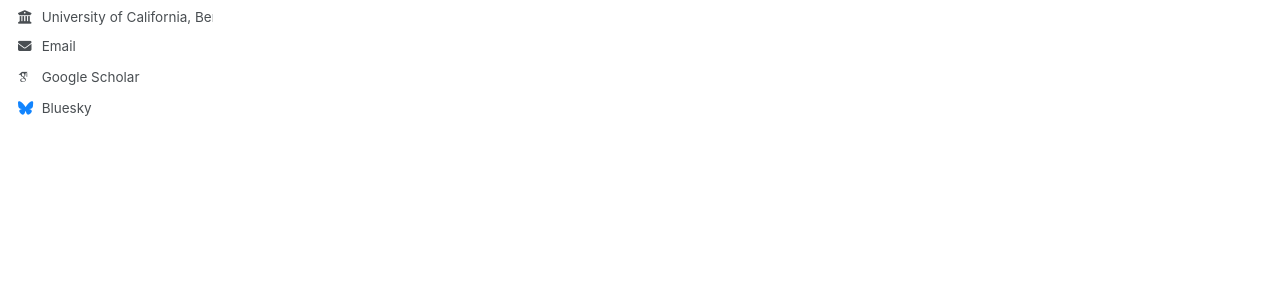
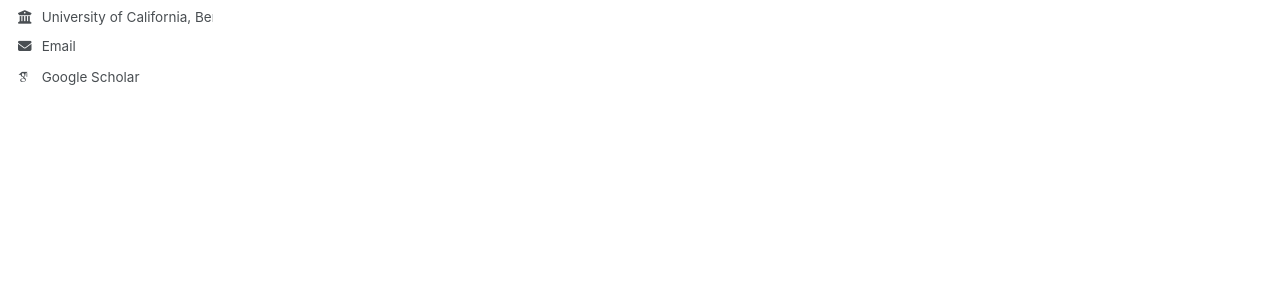
Before and after one commit to Jasonleng/jasonleng.github.io, a Jekyll site: the page built from _pages/about.md, in a window 1280 px wide. Shown: the part 464-755 px from the top of the page. Built offline with Jekyll 4.4.1, drawn with Linux system fonts in a browser that asks for light colours; some web fonts are replaced.

Commit message:
Update _config.yml

```diff
--- a/_config.yml
+++ b/_config.yml
@@ -34,7 +34,7 @@ author:
   arxiv            : # URL - Update with the correct link to your profile
   googlescholar    : "https://scholar.google.com/citations?user=6HIwJjsAAAAJ"
   impactstory      : # URL
-  orcid            : # "http://orcid.org/yourorcidurl"
+  orcid            : # "http://orcid.org/0000-0002-5517-7570"
   semantic         : # URL
   pubmed           : # "https://www.ncbi.nlm.nih.gov/pubmed/?term=john+snow"
   researchgate     : # URL
@@ -49,7 +49,7 @@ author:
   stackoverflow    : # User number or user number and name (i.e., use "1" or "1/jeff-atwood")
 
   # Social media
-  bluesky          : "bsky.app" # Replace this with you Bluesky username
+  bluesky          : # "bsky.app" # Replace this with you Bluesky username
   facebook         : # Username
   flickr           : # Username
   foursquare       : # Username
```
